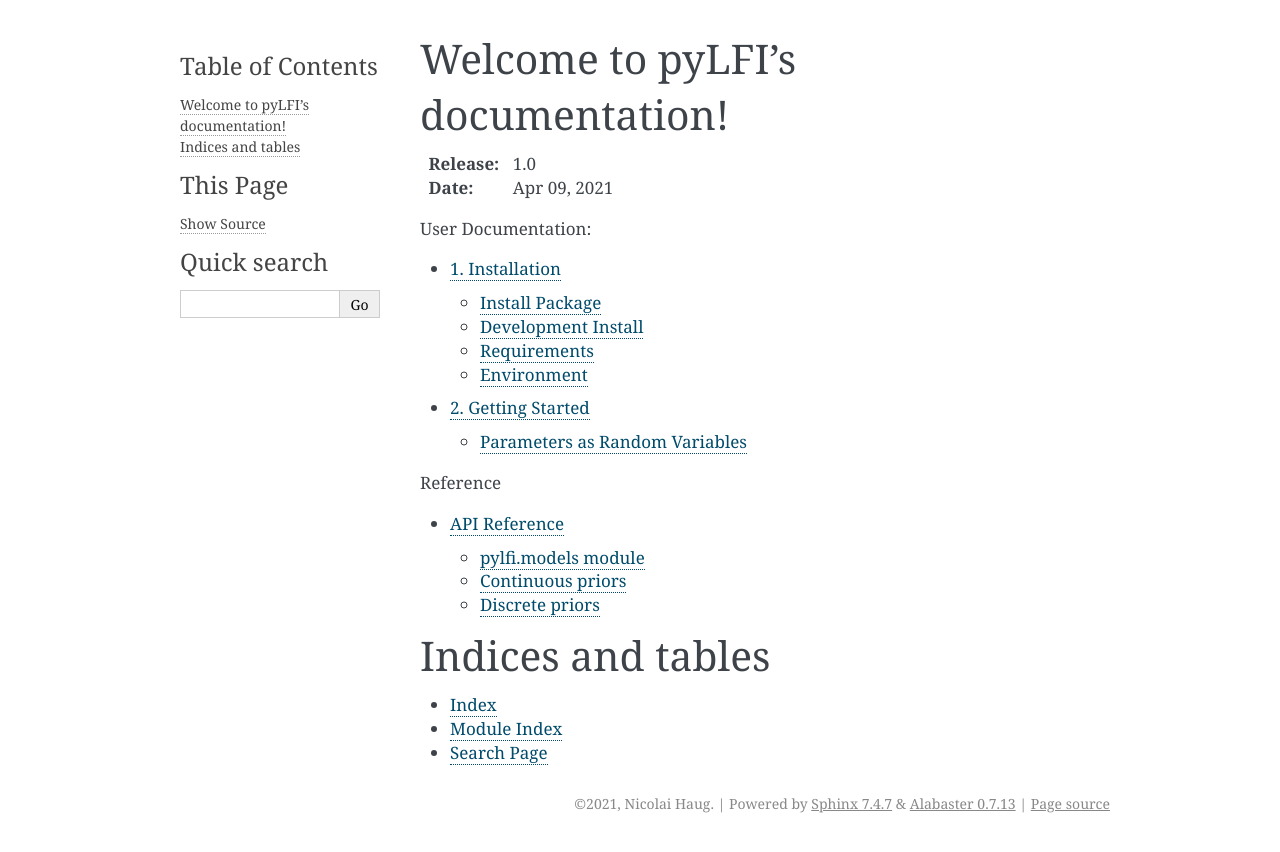
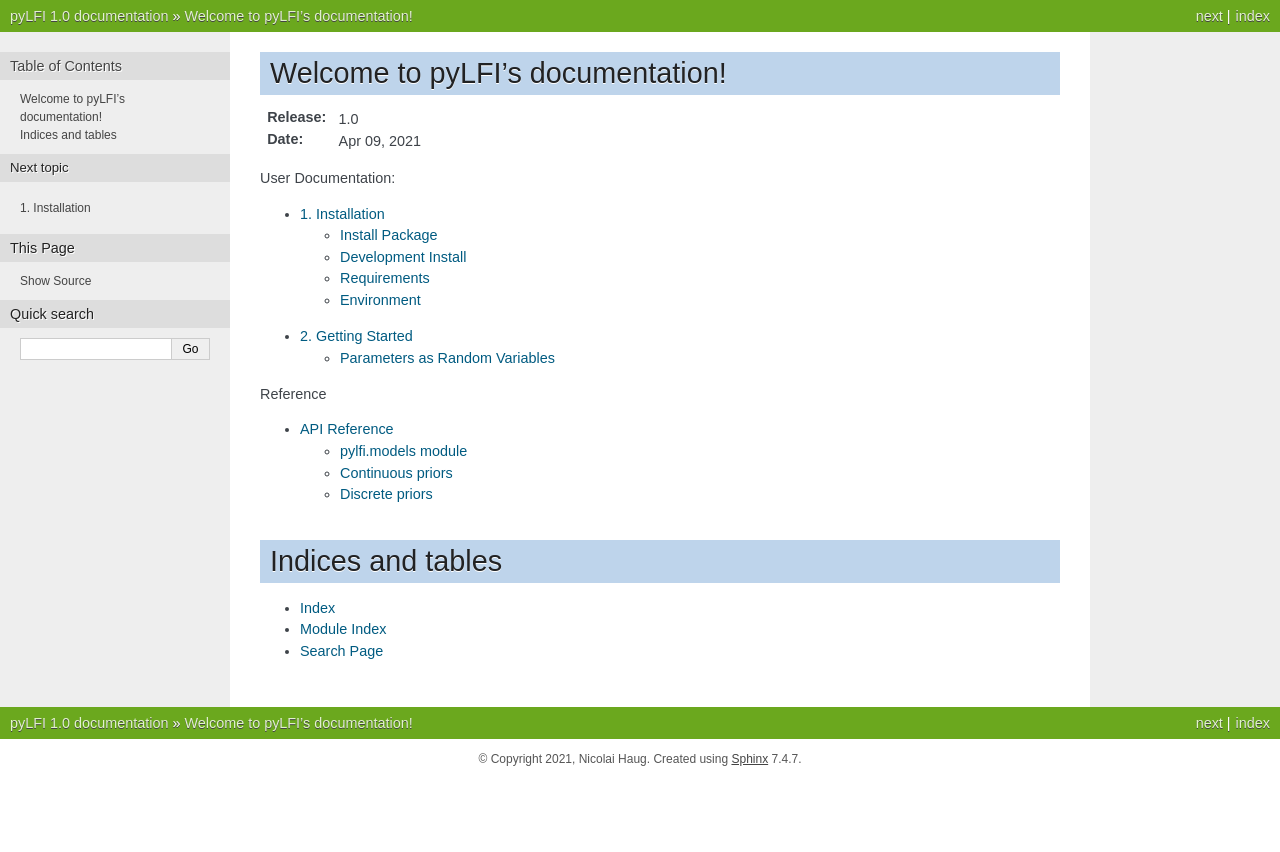
Before and after one commit to nicolossus/Master-thesis, a Sphinx documentation site: the page built from docs/source/index.rst, in a window 1280 px wide. Shown: the top 852 px of the page. Built offline with Sphinx 7.4.7, drawn with Linux system fonts in a browser that asks for light colours.

Commit message:
change theme

```diff
--- a/docs/source/conf.py
+++ b/docs/source/conf.py
@@ -125,8 +125,8 @@
 # The theme to use for HTML and HTML Help pages.  See the documentation for
 # a list of builtin themes.
 #
-html_theme = 'alabaster'
-#html_theme = 'nature'
+#html_theme = 'alabaster'
+html_theme = 'nature'
 
 # Add any paths that contain custom static files (such as style sheets) here,
 # relative to this directory. They are copied after the builtin static files,
```
